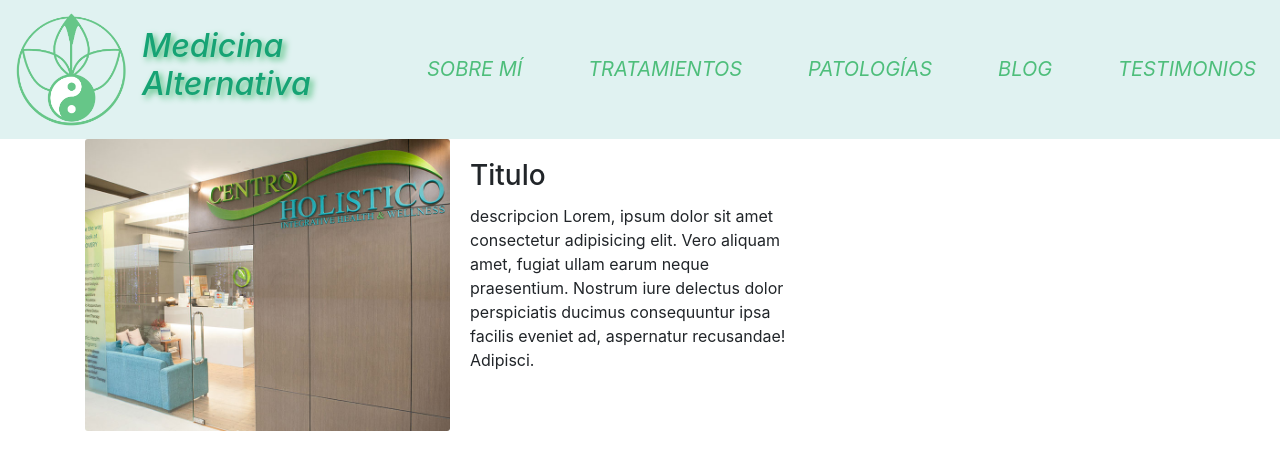
After one commit to EstherRM85/NATUROPATIA, a Django app: template proyecto/templates/app/infoTratamiento.html in a window 1280 px wide. The commit adds this page. Shown: the top 470 px of the page. Run offline with Django 3.2, Linux system fonts and the light colour scheme; the template is opened without the code that fills it, so the values that code supplies are empty; some libraries are stand-ins or nearby versions.

Commit message:
InfoTratamiento

```diff
--- a/proyecto/app/urls.py
+++ b/proyecto/app/urls.py
@@ -6,4 +6,5 @@ urlpatterns = [
     path('tratamientos/', Tratamiento.as_view(), name = 'Tratamientos'),
     path('sobremi/', Index.as_view(), name = 'sobremi'),
     path('blog/', EntradaBlog.as_view(), name = 'blog'),
+    path('infotratamiento/<int:pk>', Infotratamiento.as_view(), name = 'infotratamiento'),
 ]
--- /dev/null
+++ b/proyecto/templates/app/infoTratamiento.html
@@ -0,0 +1,26 @@
+{% extends 'app/index.html' %} {% load static %} {% load bootstrap4 %} {% block content%}
+
+<section class="dento-blog-area mt-50">
+    <div class="container  ">
+        <div class="row">
+            <div class="col-12 col-lg-8">
+
+                <!-- Single Blog Item -->
+                <div class="row no-gutters">
+                    <div class="col-md-6">
+
+                        <img src="../media/static/img/about.jpg" class="card-img" alt="...">
+                    </div>
+                    <div class="col-md-6">
+                        <div class="card-body">
+                            <h3 class="card-title">Titulo</h3>
+                            <p class="card-text">descripcion Lorem, ipsum dolor sit amet consectetur adipisicing elit. Vero aliquam amet, fugiat ullam earum neque praesentium. Nostrum iure delectus dolor perspiciatis ducimus consequuntur ipsa facilis eveniet ad, aspernatur
+                                recusandae! Adipisci. </p>
+                        </div>
+                    </div>
+                </div>
+            </div>
+        </div>
+    </div>
+</section>
+{% endblock content%}
--- a/proyecto/templates/app/tratamientos.html
+++ b/proyecto/templates/app/tratamientos.html
@@ -4,7 +4,7 @@
         {% for p in tra %}
         <div class="col">
             <div class="col-md-12 ">
-            <h5><a class="nav-link titulo-tra mt-4" href="{% url 'app:index' %}">{{ p.nombre }}</a></h5>
+                <h5><a class="nav-link titulo-tra mt-4" href="{% url 'app:infotratamiento' p.id %}">{{ p.nombre }}</a></h5>
                 <div class="card-deck">
                     <div class="card rounded-circle">
 
```
Also changed, not shown: proyecto/app/views.py (+14 -1 lines). Lines whose indentation alone changed are shown as unchanged.
